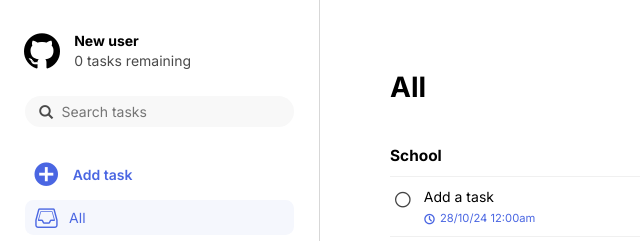
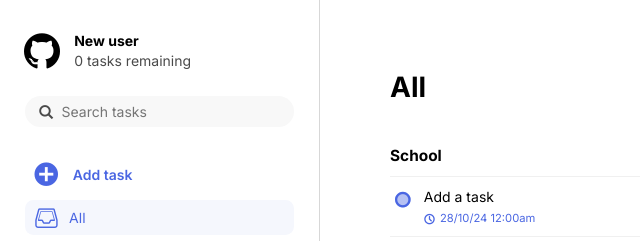
Before and after one commit to luciavu/todo-list, a website built with webpack: page src/template.html in a window 1280 px wide. Both pictures are taken after a click on the icon 402 px from the left and 206 px from the top of the page. Shown: the top 241 px of the page, 0-640 px from the left. Built offline with nearby package versions, Linux system fonts and the light colour scheme.

Commit message:
Add complete task UI

```diff
--- a/src/css/styles.css
+++ b/src/css/styles.css
@@ -541,3 +541,14 @@ form button {
 .invisible {
     display: none;
 }
+
+.task .icon-circle {
+    color: var(--dark-blue);
+    opacity: 0.4;
+    position: absolute;
+    z-index: -1;
+}
+
+.task .icon-circle-empty {
+    color: var(--dark-blue);
+}
--- a/src/js/dom.js
+++ b/src/js/dom.js
@@ -1,7 +1,8 @@
 import {
     addTaskEventListener,
     setupProjectEventListeners,
-    setupTaskEventListeners,
+    addDeleteTodoEventListener,
+    addCompleteTodoEventListener,
 } from "./events";
 
 export function addDOMProject(project) {
@@ -182,7 +183,16 @@ export function loadProject(projects, mainHeading) {
             taskMain.classList.add("task-main");
 
             const taskCheck = document.createElement("i");
-            taskCheck.classList.add("icon-circle-thin");
+            const taskCheckFill = document.createElement("i");
+            taskCheckFill.classList.add("icon-circle");
+
+            if (todo.completed) {
+                taskCheck.classList.add("icon-circle-empty");
+            } else {
+                taskCheck.classList.add("icon-circle-thin");
+                taskCheckFill.classList.add("invisible");
+            }
+
             taskCheck.classList.add("task-completed");
 
             const taskDetails = document.createElement("div");
@@ -206,12 +216,16 @@ export function loadProject(projects, mainHeading) {
             taskDetails.append(taskDescription);
             taskDetails.append(taskDate);
             taskMain.append(taskCheck);
+            taskMain.append(taskCheckFill);
             taskMain.append(taskDetails);
             task.append(taskMain);
             task.append(deleteTask);
 
             taskGroup.append(task);
-            setupTaskEventListeners(project, todo, task, taskCheck, deleteTask);
+            //setupTaskEventListeners(project, todo, task, taskCheck, deleteTask);
+            addDeleteTodoEventListener(deleteTask, project, todo, task);
+            addCompleteTodoEventListener(taskCheck, todo);
+            console.log(taskCheck, todo);
         }
 
         taskContainer.append(taskGroup);
@@ -273,6 +287,18 @@ function loadTodoIcons(div, priority, date, time, overdue) {
 export function removeTodo(project, todo, task) {
     const todoRef = project.getTodoById(todo.id);
     project.removeTodo(todoRef);
-
     task.remove();
 }
+
+export function toggleCompleteTodo(todo, icon) {
+    const iconBackground = icon.nextSibling; // Assuming this is always present
+
+    todo.toggleComplete();
+
+    // Update icon
+    const isCompleted = todo.completed;
+    icon.classList.toggle("icon-circle-thin", !isCompleted);
+    icon.classList.toggle("icon-circle-empty", isCompleted);
+    iconBackground.classList.toggle("invisible", !isCompleted);
+    iconBackground.classList.toggle("visible", isCompleted);
+}
--- a/src/js/events.js
+++ b/src/js/events.js
@@ -13,6 +13,7 @@ import {
     resetProjectSelector,
     reloadMain,
     removeTodo,
+    toggleCompleteTodo,
 } from "./dom";
 
 import { addProject } from "./app.js";
@@ -111,21 +112,19 @@ export function setupUserEventListeners(user) {
     });
 }
 
-export function setupTaskEventListeners(
-    project,
-    todo,
-    task,
-    completeBtn,
-    deleteBtn
-) {
+export function addDeleteTodoEventListener(deleteBtn, project, todo, task) {
     deleteBtn.addEventListener("click", () => {
         // Remove task
         removeTodo(project, todo, task);
         console.log("Remove task");
     });
+}
+
+export function addCompleteTodoEventListener(completeBtn, todo) {
     // Remove task from all, move to complete on refresh
     completeBtn.addEventListener("click", () => {
-        console.log("Complete task");
+        toggleCompleteTodo(todo, completeBtn);
+        console.log("Complete task", todo);
     });
 }
 
--- a/src/js/models.js
+++ b/src/js/models.js
@@ -14,6 +14,11 @@ export class Todo {
         this.completed = false;
         this.project = project;
     }
+
+    toggleComplete() {
+        this.completed = !this.completed;
+    }
+
     // Logic for checking if overdue using dates
 }
 
```
